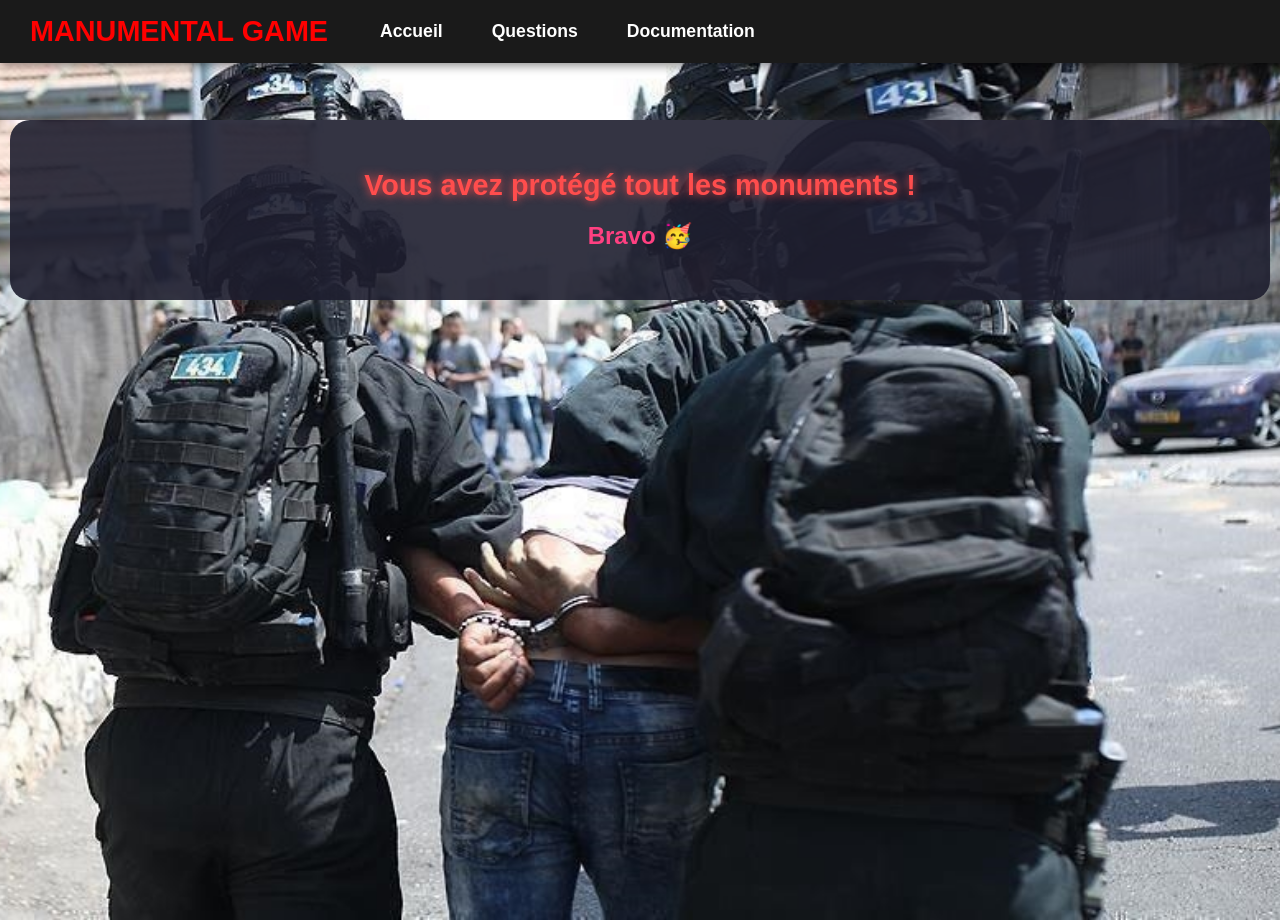
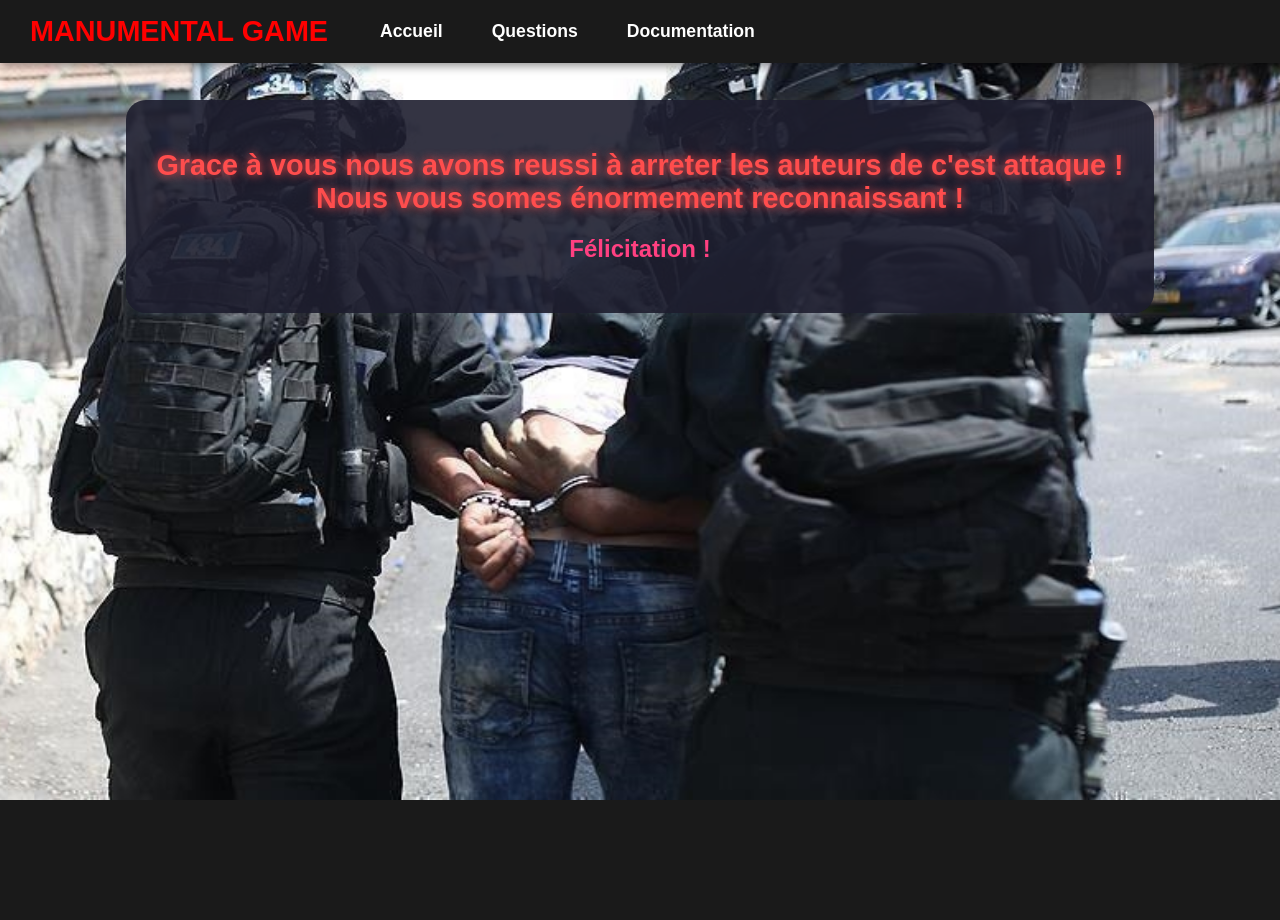
Before and after one commit to NoPYXN/Workshop2025_grp12, a Django app: page /victoire/1/ in a window 1280 px wide. After the commit the page ends 800 px from the top, so only its background shows below. Run offline with Django 4.2, Linux system fonts and the light colour scheme.

Commit message:
modif background victoire

```diff
--- a/pages/templates/pages/victoire.html
+++ b/pages/templates/pages/victoire.html
@@ -12,8 +12,9 @@
     <div class="container">
       <div class="context-box">
         <div>
-            <h1 class="titre-principal">Vous avez protégé tout les monuments !</h1>
-            <h2>Bravo 🥳</h2>
+            <h1 class="titre-principal">Grace à vous nous avons reussi à arreter les auteurs de c'est attaque !<br>
+            Nous vous somes énormement reconnaissant !</h1>
+            <h2>Félicitation !</h2>
         </div>
     </div>
 </body>
--- a/static/victoire.css
+++ b/static/victoire.css
@@ -1,18 +1,24 @@
 html, body {
   height: 100%;
+  width: 100%;
   margin: 0;
   padding: 0;
   font-family: "Poppins", sans-serif;
-  background-image: url('../static/background_vic.jpg');
-  background-repeat: no-repeat;
+  background: url('../static/background_vic.jpg') no-repeat center center fixed;
   background-size: cover;
-  background-position: center;
   color: #fff;
 }
 
+/* Pour éviter que la navbar pousse le fond */
+body {
+  display: flex;
+  flex-direction: column;
+  min-height: 100vh;
+}
+
 .container {
-  max-width: 1200px; /* plus large pour les grands écrans */
-  margin: 120px auto 40px auto;
+  max-width: 1200px;
+  margin: 100px auto 40px auto;
   background: rgba(30, 30, 47, 0.9);
   padding: 30px;
   border-radius: 20px;
```
